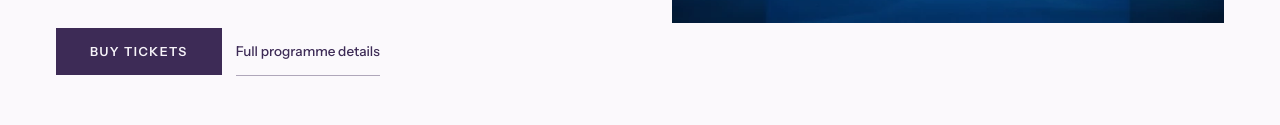
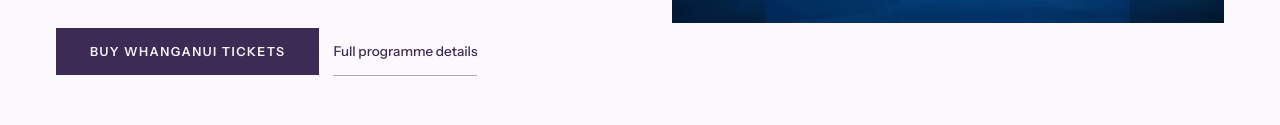
Before and after one commit to JorgedeLima/ANB, a plain HTML site: page index.html in a window 1280 px wide. Shown: the part 1737-1862 px from the top of the page. Drawn offline with Linux system fonts and the light colour scheme; no server answers.

Commit message:
Whanganui tickets link to Eventfinda; remove two donors
- Programmes: both Whanganui Buy Tickets buttons open the Eventfinda page
- Home: tickets section button becomes Buy Whanganui Tickets, to Eventfinda
- Current Sponsors: remove Sarah Lewis and Peter Guyan from 2026 donors

Co-Authored-By: Claude Opus 5.5 <noreply@anthropic.com>

```diff
--- a/index.html
+++ b/index.html
@@ -468,7 +468,7 @@
           </div>
         </div>
         <div style="display:flex;flex-wrap:wrap;gap:14px;align-items:center">
-          <a href="#tickets" style="background:#3D2B56;color:#F7F4F9;padding:16px 34px;font-size:12.5px;font-weight:600;letter-spacing:0.12em;text-transform:uppercase" style-hover="background:#14111B;text-decoration:none;color:#F7F4F9">Buy Tickets</a>
+          <a href="https://www.eventfinda.co.nz/2026/folklore/whanganui" target="_blank" rel="noopener" style="background:#3D2B56;color:#F7F4F9;padding:16px 34px;font-size:12.5px;font-weight:600;letter-spacing:0.12em;text-transform:uppercase" style-hover="background:#14111B;text-decoration:none;color:#F7F4F9">Buy Whanganui Tickets</a>
           <button sc-camel-on-click="{{ goProgrammes }}" style="background:none;border:none;cursor:pointer;padding:16px 0;font-size:13.5px;font-weight:500;color:#3D2B56;border-bottom:1px solid rgba(61,43,86,0.4)" style-hover="color:#14111B;border-color:#14111B">Full programme details</button>
         </div>
       </div>
@@ -798,13 +798,13 @@
             <div style="font-family:'Cormorant Garamond',serif;font-size:clamp(22px,2.2vw,28px);width:230px;flex-shrink:0">Saturday 19 December</div>
             <div style="font-size:15px;font-weight:600;width:96px;flex-shrink:0">1.00pm</div>
             <div style="flex:1 1 200px;min-width:0;font-size:14px;font-weight:600">Quiet Matinee — sensory-friendly</div>
-            <a href="#tickets" style="background:#3D2B56;color:#F7F4F9;padding:13px 26px;font-size:12px;font-weight:600;letter-spacing:0.12em;text-transform:uppercase;white-space:nowrap" style-hover="background:#14111B;color:#F7F4F9;text-decoration:none">Buy Tickets</a>
+            <a href="https://www.eventfinda.co.nz/2026/folklore/whanganui" target="_blank" rel="noopener" style="background:#3D2B56;color:#F7F4F9;padding:13px 26px;font-size:12px;font-weight:600;letter-spacing:0.12em;text-transform:uppercase;white-space:nowrap" style-hover="background:#14111B;color:#F7F4F9;text-decoration:none">Buy Tickets</a>
           </div>
           <div style="display:flex;flex-wrap:wrap;align-items:center;gap:16px clamp(20px,3vw,40px);padding:clamp(20px,2.4vw,26px) 0 0">
             <div style="font-family:'Cormorant Garamond',serif;font-size:clamp(22px,2.2vw,28px);width:230px;flex-shrink:0">Saturday 19 December</div>
             <div style="font-size:15px;font-weight:600;width:96px;flex-shrink:0">6.30pm</div>
             <div style="flex:1 1 200px;min-width:0;font-size:14px;font-weight:600">Evening performance</div>
-            <a href="#tickets" style="background:#3D2B56;color:#F7F4F9;padding:13px 26px;font-size:12px;font-weight:600;letter-spacing:0.12em;text-transform:uppercase;white-space:nowrap" style-hover="background:#14111B;color:#F7F4F9;text-decoration:none">Buy Tickets</a>
+            <a href="https://www.eventfinda.co.nz/2026/folklore/whanganui" target="_blank" rel="noopener" style="background:#3D2B56;color:#F7F4F9;padding:13px 26px;font-size:12px;font-weight:600;letter-spacing:0.12em;text-transform:uppercase;white-space:nowrap" style-hover="background:#14111B;color:#F7F4F9;text-decoration:none">Buy Tickets</a>
           </div>
         </div>
       </div>
@@ -1330,7 +1330,7 @@ class Component extends DCLogic {
         { role: 'Rehearsal Director', name: 'Meaghan Rowe', hasBio: false, hasInline: true, isOpen: !!this.state.meaghanOpen, openStr: this.state.meaghanOpen ? 'true' : 'false', toggleLabel: this.state.meaghanOpen ? 'Close biography' : 'Read biography', toggle: () => this.setState((s) => ({ meaghanOpen: !s.meaghanOpen })), go: this.nav('artists') },
         { role: 'Social Media Manager', name: 'Amelia Chandulal-Mackay', hasBio: true, go: this.nav('artists', 'artist-amelia') }
       ],
-      donors: ['Hamish Mackay', 'Doug and Marianne Cooper', 'Kelly Knowles', 'Sarah Lewis', 'Seb Heath', 'Leanne Mear', 'Sarah-Jane Morgan', 'Peter Guyan']
+      donors: ['Hamish Mackay', 'Doug and Marianne Cooper', 'Kelly Knowles', 'Seb Heath', 'Leanne Mear', 'Sarah-Jane Morgan']
     };
   }
 }
```
